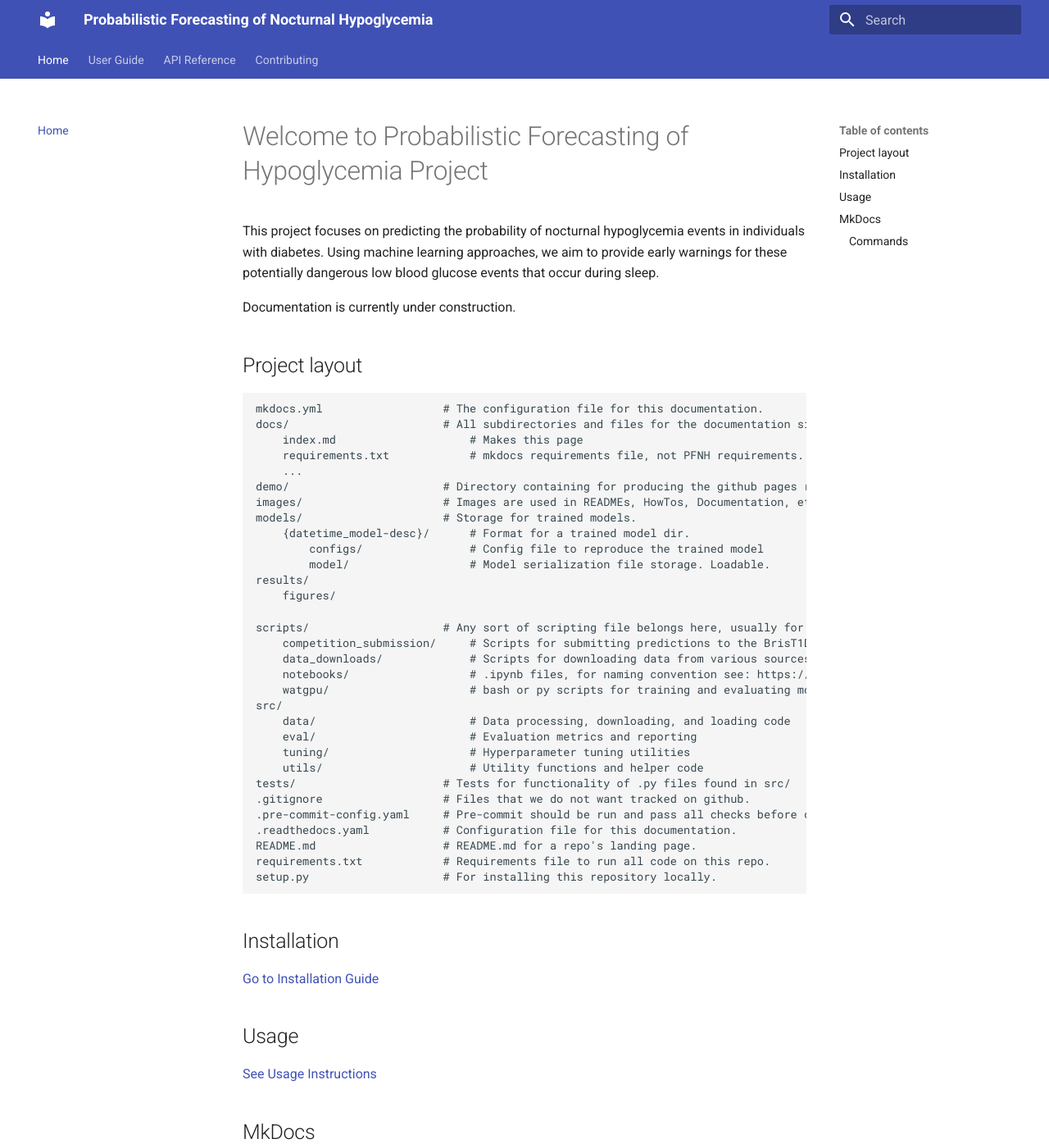
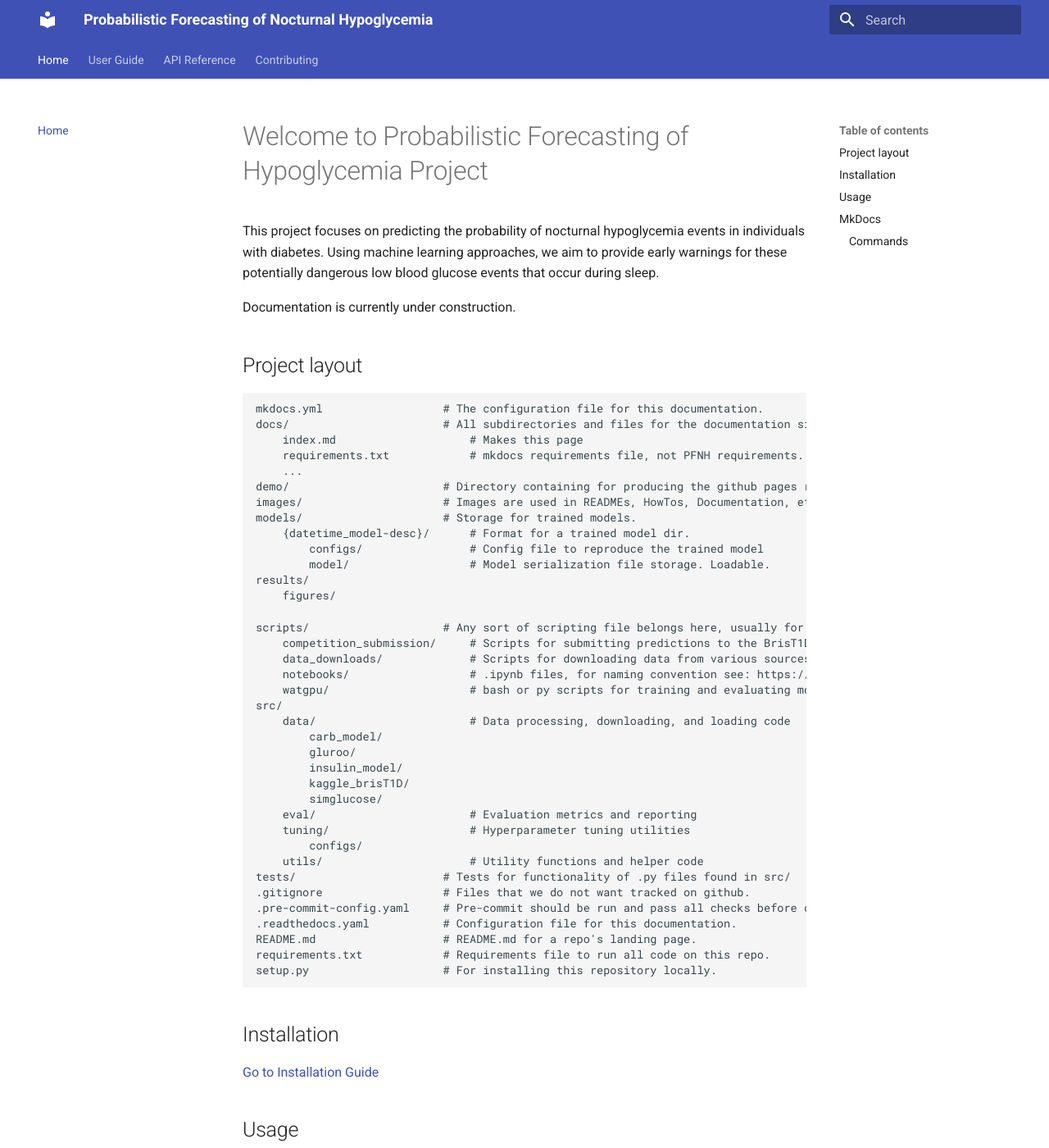
Before and after one commit to Blood-Glucose-Control/nocturnal-hypo-gly-prob-forecast, an MkDocs documentation site: the page built from docs/index.md, in a window 1280 px wide and 1400 px high. Shown: the whole window at 82% size. Built offline with MkDocs 1.6.1 and Material for MkDocs 9.7.7, drawn with Linux system fonts in a browser that asks for light colours.

Commit message:
Expanded index project layout to include more subdirectories.

```diff
--- a/docs/index.md
+++ b/docs/index.md
@@ -27,8 +27,14 @@ Documentation is currently under construction.
         watgpu/                     # bash or py scripts for training and evaluating models with WATGPU.
     src/
         data/                       # Data processing, downloading, and loading code
+            carb_model/
+            gluroo/
+            insulin_model/
+            kaggle_brisT1D/
+            simglucose/
         eval/                       # Evaluation metrics and reporting
         tuning/                     # Hyperparameter tuning utilities
+            configs/
         utils/                      # Utility functions and helper code
     tests/                      # Tests for functionality of .py files found in src/
     .gitignore                  # Files that we do not want tracked on github.
```
